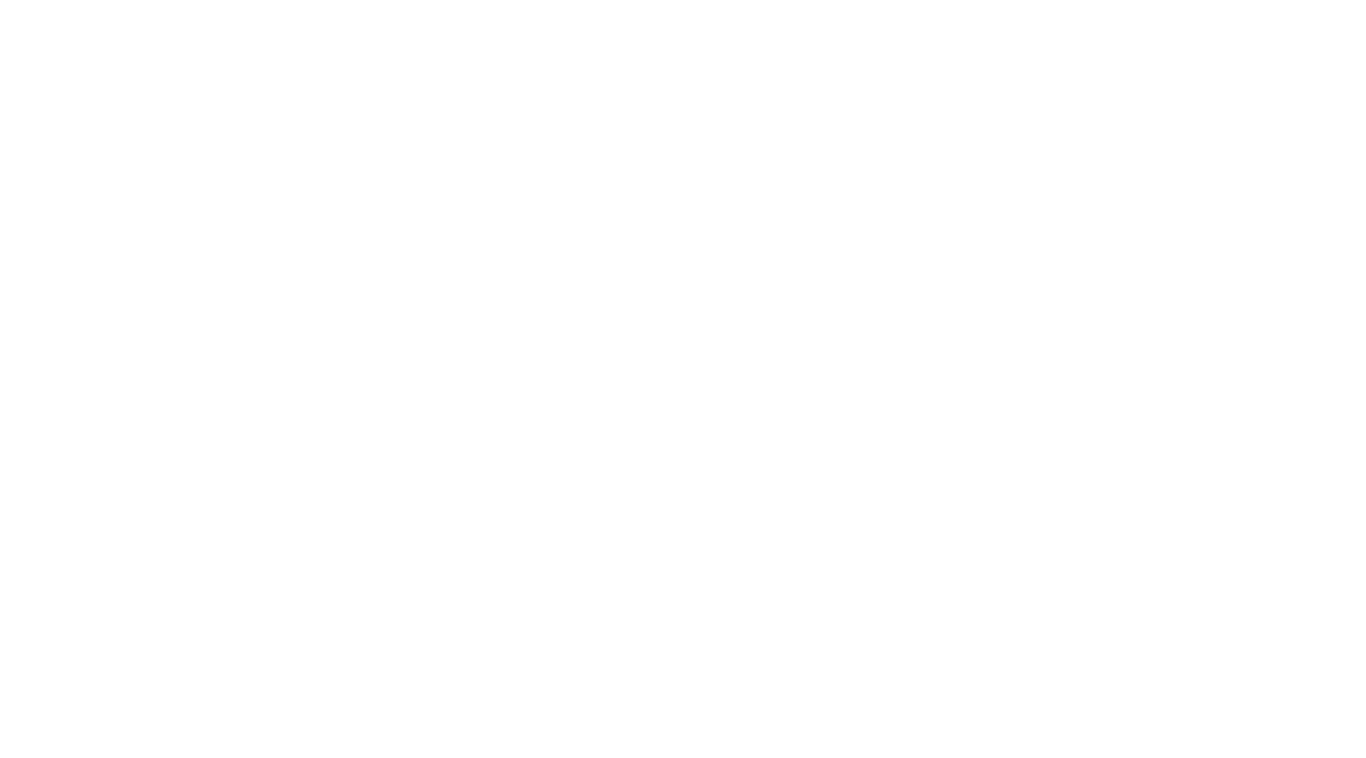
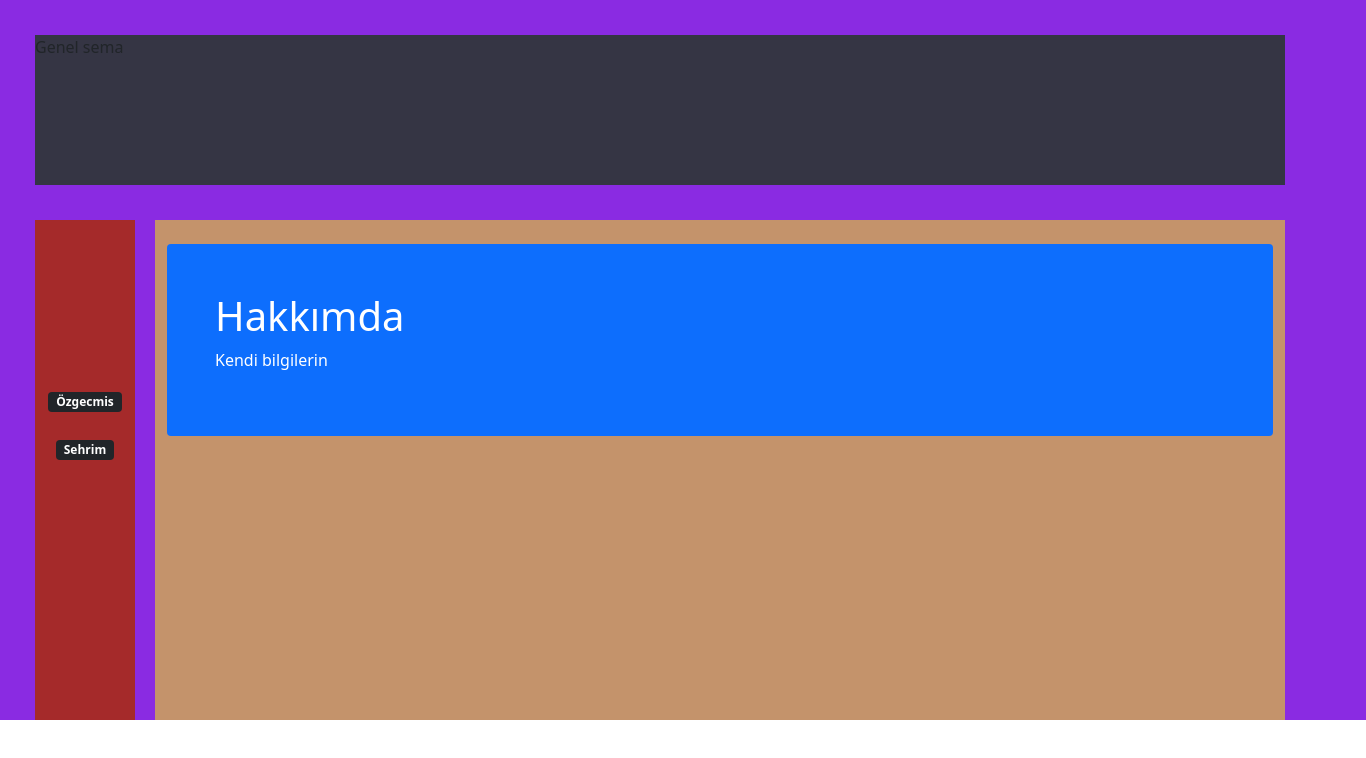
Before and after one commit to ErayP/Web-Projesi, a plain HTML site: page html/webprojesi.html in a window 1280 px wide. Shown: the whole page, 1366 px wide, since content can reach past the window. Drawn offline with nearby package versions, Linux system fonts and the light colour scheme.

Commit message:
Ana sayfanın kaba taslak tasarımı

```diff
--- a/html/webprojesi.html
+++ b/html/webprojesi.html
@@ -1,12 +1,67 @@
-<!DOCTYPE html>
+<!doctype html>
 <html lang="en">
-<head>
-    <meta charset="UTF-8">
-    <meta http-equiv="X-UA-Compatible" content="IE=edge">
-    <meta name="viewport" content="width=device-width, initial-scale=1.0">
-    <title>Document</title>
-</head>
-<body>
+  <head>
+    <meta charset="utf-8">
+    <meta name="viewport" content="width=device-width, initial-scale=1">
+    <link href="https://cdn.jsdelivr.net/npm/bootstrap@5.1.3/dist/css/bootstrap.min.css" rel="stylesheet">
+    <script src="https://cdn.jsdelivr.net/npm/bootstrap@5.1.3/dist/js/bootstrap.bundle.min.js"></script>
+    <title>Ana sayfa</title>
+    <style>
+      .merkez{
+      background-color: blueviolet;
+      width: 1366px;
+      height: 720px;
+      padding: 10px;
+      }
+      .ust{
+        margin: 25px;
+        background-color: rgb(53, 53, 68);
+        width: 1250px;
+        height: 150px;
+      }
+      .sol{
+        margin: 10px;
+        margin-left: 25px;
+        background-color: brown;
+        width: 100px;
+        height: 500px;
+        float: left;
+      }
+      .sag{
+        margin: 10px;
+        background-color: rgb(196, 147, 107);
+        width: 1130px;
+        height: 500px;
+        float: left;
+      }
+    </style>
+  </head>
+  <body>
+ <div class="merkez">
+ <div class="ust">Genel sema</div>
+ <div  class="sol" >
+   <br>
+   <br>
+   <br>
+   <br>
+   <br>
+   <br>
+   <br>
 
-</body>
+  <center><span align = "center" class="badge bg-dark">Özgecmis</span></center>
+  <br>
+  <center><span align = "center" class="badge bg-dark">Sehrim</span></center>
+ </div>
+ <div class="sag">
+    <div class="container mt-3">
+      <div class="mt-4 p-5 bg-primary text-white rounded">
+        <h1>Hakkımda</h1>
+        <p>Kendi bilgilerin</p>
+
+      </div>
+    </div>
+ </div>
+
+ </div>
+  </body>
 </html>
```
